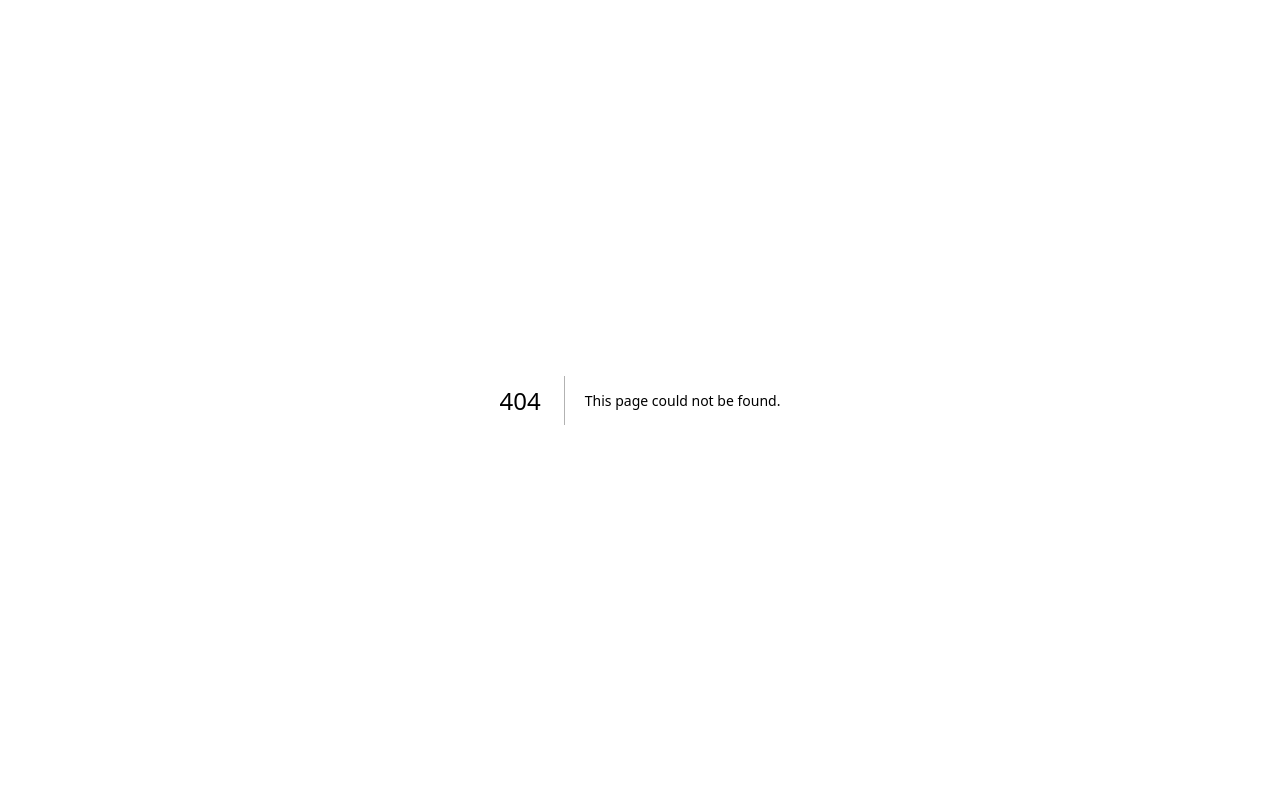
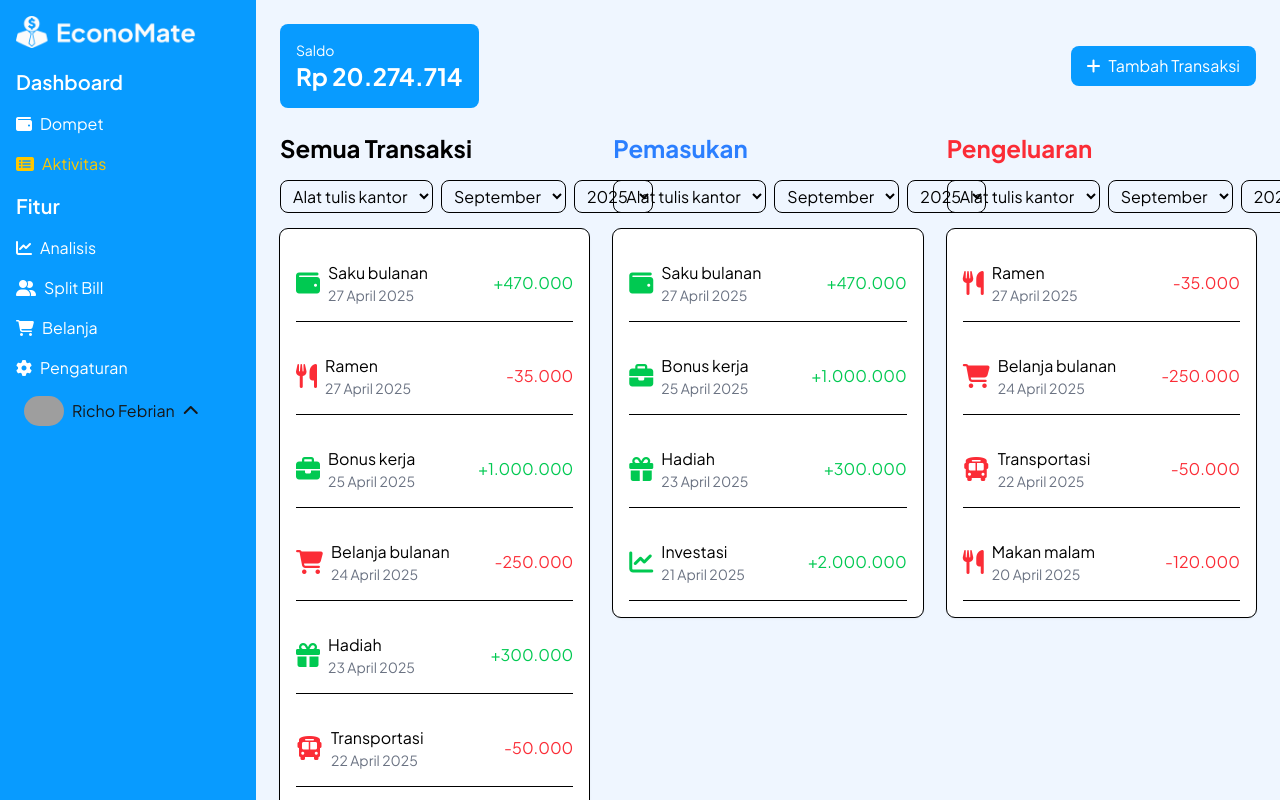
Before and after one commit to richofal/economate_website, a Next.js app: page /user-aktivitas in a window 1280 px wide. Before the commit this address had no page. Built offline with nearby package versions, Linux system fonts and the light colour scheme; grey boxes are pictures that could not be loaded.

Commit message:
Menambahkan halaman dashboard aktivitas pengguna

```diff
--- /dev/null
+++ b/app/components/Activity.tsx
@@ -0,0 +1,212 @@
+import React from "react";
+
+const Activity = () => {
+  const transactions = [
+    {
+      type: "Pemasukan",
+      title: "Saku bulanan",
+      amount: "+470.000",
+      date: "27 April 2025",
+      icon: "fas fa-wallet",
+      color: "text-green-500",
+    },
+    {
+      type: "Pengeluaran",
+      title: "Ramen",
+      amount: "-35.000",
+      date: "27 April 2025",
+      icon: "fas fa-utensils",
+      color: "text-red-500",
+    },
+    {
+      type: "Pemasukan",
+      title: "Bonus kerja",
+      amount: "+1.000.000",
+      date: "25 April 2025",
+      icon: "fas fa-briefcase",
+      color: "text-green-500",
+    },
+    {
+      type: "Pengeluaran",
+      title: "Belanja bulanan",
+      amount: "-250.000",
+      date: "24 April 2025",
+      icon: "fas fa-shopping-cart",
+      color: "text-red-500",
+    },
+    {
+      type: "Pemasukan",
+      title: "Hadiah",
+      amount: "+300.000",
+      date: "23 April 2025",
+      icon: "fas fa-gift",
+      color: "text-green-500",
+    },
+    {
+      type: "Pengeluaran",
+      title: "Transportasi",
+      amount: "-50.000",
+      date: "22 April 2025",
+      icon: "fas fa-bus",
+      color: "text-red-500",
+    },
+    {
+      type: "Pemasukan",
+      title: "Investasi",
+      amount: "+2.000.000",
+      date: "21 April 2025",
+      icon: "fas fa-chart-line",
+      color: "text-green-500",
+    },
+    {
+      type: "Pengeluaran",
+      title: "Makan malam",
+      amount: "-120.000",
+      date: "20 April 2025",
+      icon: "fas fa-utensils",
+      color: "text-red-500",
+    },
+    // Tambahkan lebih banyak data sesuai kebutuhan
+  ];
+
+  return (
+    <div className="bg-blue-50 p-6 h-auto">
+      {/* Header */}
+      <div className="flex justify-between items-center mb-6">
+        <div className="bg-[#089BFF] text-white p-4 rounded-lg hover:bg-[#0077CC] hover:shadow-lg transition-all duration-300">
+          <div className="text-sm">Saldo</div>
+          <div className="text-2xl font-bold">Rp 20.274.714</div>
+        </div>
+        <div className="flex items-center">
+          <button className="bg-[#089BFF] text-white px-4 py-2 rounded-lg flex items-center hover:bg-[#0077CC] transition-colors duration-200">
+            <i className="fas fa-plus mr-2"></i> Tambah Transaksi
+          </button>
+        </div>
+      </div>
+
+      {/* Content */}
+      <div className="grid grid-cols-1 md:grid-cols-3 gap-6">
+        {/* Semua Transaksi */}
+        <div>
+          <h2 className="text-2xl text-black font-bold mb-4">
+            Semua Transaksi
+          </h2>
+          <div className="flex space-x-2 mb-4">
+            <select className="border border-black text-black rounded-lg px-2 py-1">
+              <option>Alat tulis kantor</option>
+            </select>
+            <select className="border border-black text-black rounded-lg px-2 py-1">
+              <option>September</option>
+            </select>
+            <select className="border border-black text-black rounded-lg px-2 py-1">
+              <option>2025</option>
+            </select>
+          </div>
+          <div className="bg-white outline outline-1 outline-black rounded-lg shadow p-4 space-y-4">
+            {transactions.map((transaction, index) => (
+              <div
+                key={index}
+                className={`flex justify-between items-center text-black border-b py-4 ${
+                  index === transactions.length - 1 ? "" : "border-b"
+                }`}
+              >
+                <div className="flex items-center">
+                  <i
+                    className={`${transaction.icon} ${transaction.color} text-2xl mr-2`}
+                  ></i>
+                  <div>
+                    <div>{transaction.title}</div>
+                    <div className="text-sm text-gray-500">
+                      {transaction.date}
+                    </div>
+                  </div>
+                </div>
+                <div className={transaction.color}>{transaction.amount}</div>
+              </div>
+            ))}
+          </div>
+        </div>
+
+        {/* Pemasukan */}
+        <div>
+          <h2 className="text-2xl font-bold text-blue-500 mb-4">Pemasukan</h2>
+          <div className="flex space-x-2 mb-4">
+            <select className="border border-black text-black rounded-lg px-2 py-1">
+              <option>Alat tulis kantor</option>
+            </select>
+            <select className="border border-black text-black rounded-lg px-2 py-1">
+              <option>September</option>
+            </select>
+            <select className="border border-black text-black rounded-lg px-2 py-1">
+              <option>2025</option>
+            </select>
+          </div>
+          <div className="bg-white outline outline-1 outline-black rounded-lg shadow p-4 space-y-4">
+            {transactions
+              .filter((transaction) => transaction.type === "Pemasukan")
+              .map((transaction, index) => (
+                <div
+                  key={index}
+                  className="flex justify-between text-black items-center border-b py-4"
+                >
+                  <div className="flex items-center">
+                    <i
+                      className={`${transaction.icon} ${transaction.color} text-2xl mr-2`}
+                    ></i>
+                    <div>
+                      <div>{transaction.title}</div>
+                      <div className="text-sm text-gray-500">
+                        {transaction.date}
+                      </div>
+                    </div>
+                  </div>
+                  <div className={transaction.color}>{transaction.amount}</div>
+                </div>
+              ))}
+          </div>
+        </div>
+
+        {/* Pengeluaran */}
+        <div>
+          <h2 className="text-2xl font-bold text-red-500 mb-4">Pengeluaran</h2>
+          <div className="flex space-x-2 mb-4">
+            <select className="border border-black text-black rounded-lg px-2 py-1">
+              <option>Alat tulis kantor</option>
+            </select>
+            <select className="border border-black text-black rounded-lg px-2 py-1">
+              <option>September</option>
+            </select>
+            <select className="border border-black text-black rounded-lg px-2 py-1">
+              <option>2025</option>
+            </select>
+          </div>
+          <div className="bg-white outline outline-1 outline-black rounded-lg shadow p-4 space-y-4">
+            {transactions
+              .filter((transaction) => transaction.type === "Pengeluaran")
+              .map((transaction, index) => (
+                <div
+                  key={index}
+                  className="flex justify-between text-black items-center border-b py-4"
+                >
+                  <div className="flex items-center">
+                    <i
+                      className={`${transaction.icon} ${transaction.color} text-2xl mr-2`}
+                    ></i>
+                    <div>
+                      <div>{transaction.title}</div>
+                      <div className="text-sm text-gray-500">
+                        {transaction.date}
+                      </div>
+                    </div>
+                  </div>
+                  <div className={transaction.color}>{transaction.amount}</div>
+                </div>
+              ))}
+          </div>
+        </div>
+      </div>
+    </div>
+  );
+};
+
+export default Activity;
--- a/app/components/Sidebar.tsx
+++ b/app/components/Sidebar.tsx
@@ -1,11 +1,31 @@
 "use client";
-import React, { useState } from "react";
+import React, { useState, useEffect } from "react";
 import Image from "next/image";
+import { useRouter, usePathname } from "next/navigation"; // Import usePathname
 import "@fortawesome/fontawesome-free/css/all.min.css";
 
 const Sidebar = () => {
   const [showLogout, setShowLogout] = useState(false);
-  const [activeMenu, setActiveMenu] = useState("Dompet"); // Menyimpan menu aktif
+  const [activeMenu, setActiveMenu] = useState("");
+  const router = useRouter();
+  const pathname = usePathname(); // Get current path
+
+  useEffect(() => {
+    // Set active menu based on the current path
+    if (pathname.includes("user-dashboard")) {
+      setActiveMenu("Dompet");
+    } else if (pathname.includes("user-aktivitas")) {
+      setActiveMenu("Aktivitas");
+    } else if (pathname.includes("analisis")) {
+      setActiveMenu("Analisis");
+    } else if (pathname.includes("split-bill")) {
+      setActiveMenu("Split Bill");
+    } else if (pathname.includes("belanja")) {
+      setActiveMenu("Belanja");
+    } else if (pathname.includes("pengaturan")) {
+      setActiveMenu("Pengaturan");
+    }
+  }, [pathname]);
 
   return (
     <div className="w-64 bg-[#089BFF] p-4 h-full">
@@ -15,7 +35,7 @@ const Sidebar = () => {
         height={180}
         src="/logo.png"
         width={180}
-        onClick={() => setActiveMenu("Dompet")} // Tambahkan onClick di sini
+        onClick={() => setActiveMenu("Dompet")}
       />
       <nav>
         <ul>
@@ -32,7 +52,7 @@ const Sidebar = () => {
                 activeMenu === "Dompet" ? "text-yellow-400" : "text-white"
               }`}
               href="#"
-              onClick={() => setActiveMenu("Dompet")}
+              onClick={() => router.push("/user-dashboard")}
             >
               <i className="fas fa-wallet mr-2"></i> Dompet
             </a>
@@ -43,7 +63,7 @@ const Sidebar = () => {
                 activeMenu === "Aktivitas" ? "text-yellow-400" : "text-white"
               }`}
               href="#"
-              onClick={() => setActiveMenu("Aktivitas")}
+              onClick={() => router.push("/user-aktivitas")}
             >
               <i className="fas fa-list-alt mr-2"></i> Aktivitas
             </a>
@@ -61,7 +81,7 @@ const Sidebar = () => {
                 activeMenu === "Analisis" ? "text-yellow-400" : "text-white"
               }`}
               href="#"
-              onClick={() => setActiveMenu("Analisis")}
+              onClick={() => router.push("/analisis")}
             >
               <i className="fas fa-chart-line mr-2"></i> Analisis
             </a>
@@ -72,7 +92,7 @@ const Sidebar = () => {
                 activeMenu === "Split Bill" ? "text-yellow-400" : "text-white"
               }`}
               href="#"
-              onClick={() => setActiveMenu("Split Bill")}
+              onClick={() => router.push("/split-bill")}
             >
               <i className="fas fa-user-friends mr-2"></i> Split Bill
             </a>
@@ -83,7 +103,7 @@ const Sidebar = () => {
                 activeMenu === "Belanja" ? "text-yellow-400" : "text-white"
               }`}
               href="#"
-              onClick={() => setActiveMenu("Belanja")}
+              onClick={() => router.push("/belanja")}
             >
               <i className="fas fa-shopping-cart mr-2"></i> Belanja
             </a>
@@ -94,7 +114,7 @@ const Sidebar = () => {
                 activeMenu === "Pengaturan" ? "text-yellow-400" : "text-white"
               }`}
               href="#"
-              onClick={() => setActiveMenu("Pengaturan")}
+              onClick={() => router.push("/pengaturan")}
             >
               <i className="fas fa-cog mr-2"></i> Pengaturan
             </a>
--- /dev/null
+++ b/app/user-aktivitas/page.tsx
@@ -0,0 +1,18 @@
+"use client";
+
+import React from "react";
+import Sidebar from "../components/Sidebar";
+import Activity from "../components/Activity";
+
+const UserAktivitas = () => {
+  return (
+    <div className="flex h-screen">
+      <Sidebar />
+      <div className="flex-1 overflow-auto">
+        <Activity />
+      </div>
+    </div>
+  );
+};
+
+export default UserAktivitas;
```
